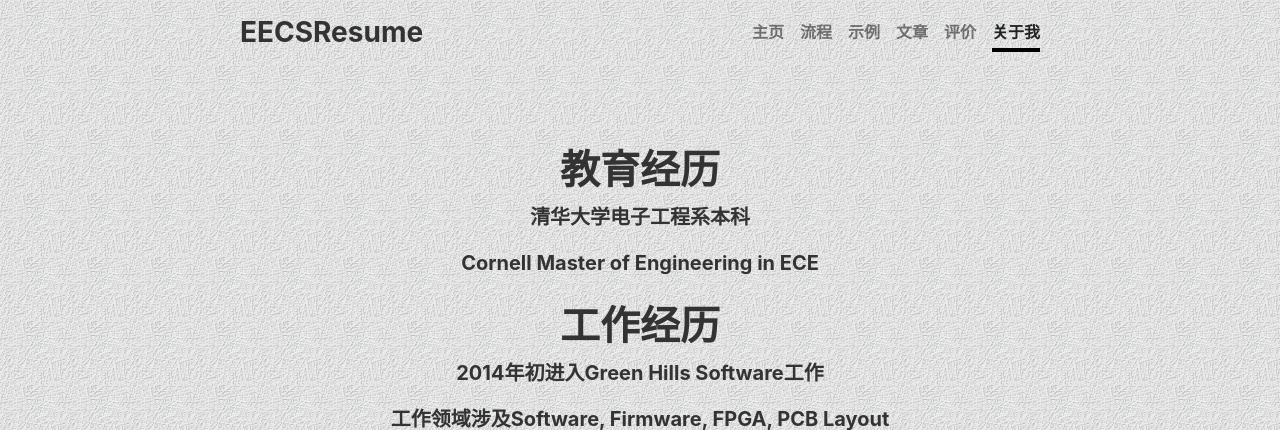
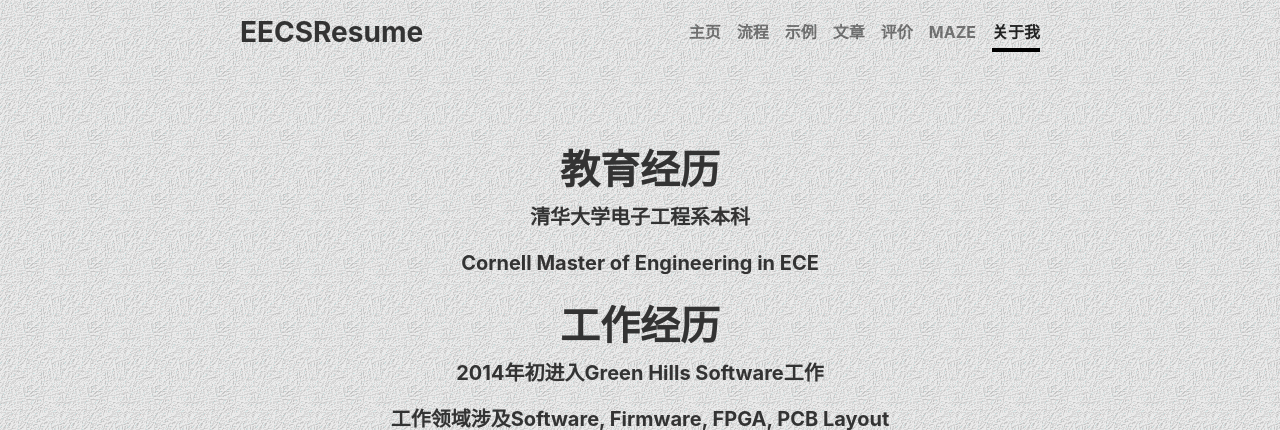
Before and after one commit to gaogaotiantian/eecsresume, a Flask app: page /about in a window 1280 px wide. Shown: the top 430 px of the page. Run offline with Flask 2, Linux system fonts and the light colour scheme; parts of the project's set-up code (start-up, migrations or seed data) failed here and were passed over; some libraries are stand-ins or nearby versions.

Commit message:
Add maze to the navbar

```diff
--- a/static/eecsresume.js
+++ b/static/eecsresume.js
@@ -15,13 +15,14 @@ $(function() {
         $("#nav-comment").addClass("active");
     } else if (window.location.href.indexOf("article") != -1) {
         $("#nav-article").addClass("active");
+    } else if (window.location.href.indexOf("maze") != -1) {
+        $("#nav-maze").addClass("active");
     } else {
         $("#nav-home").addClass("active");
     }
     // Nav bar functions end
     // Main page functions
     $("#upload-file-button").click(function() {
-        console.log("click")
     })
 
     $("#user-email").change(function() {
--- a/templates/navbar.html
+++ b/templates/navbar.html
@@ -7,6 +7,7 @@
           <a id="nav-example" class="nav-link" href="/example">示例</a>
           <a id="nav-article" class="nav-link" href="/article">文章</a>
           <a id="nav-comment" class="nav-link" href="/comment">评价</a>
+          <a id="nav-maze" class="nav-link" href="/maze">MAZE</a>
           <a id="nav-aboutme" class="nav-link" href="/about">关于我</a>
         </nav>
       </div>
--- a/templates/navbar_nospace.html
+++ b/templates/navbar_nospace.html
@@ -7,6 +7,7 @@
           <a id="nav-example" class="nav-link" href="/example">示例</a>
           <a id="nav-article" class="nav-link" href="/article">文章</a>
           <a id="nav-comment" class="nav-link" href="/comment">评价</a>
+          <a id="nav-maze" class="nav-link" href="/maze">MAZE</a>
           <a id="nav-aboutme" class="nav-link" href="/about">关于我</a>
         </nav>
       </div>
```
